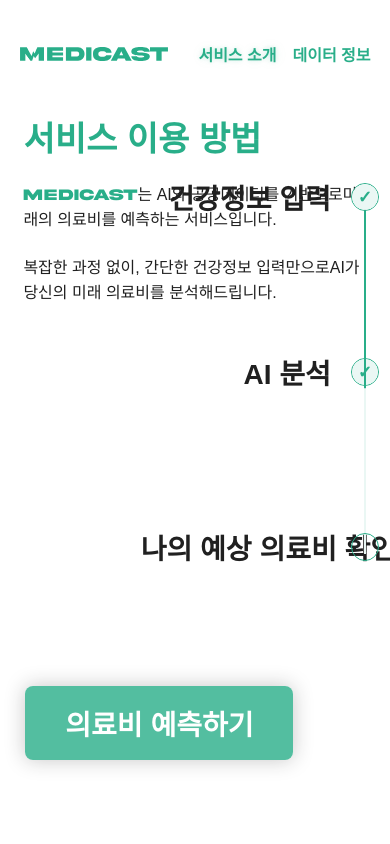
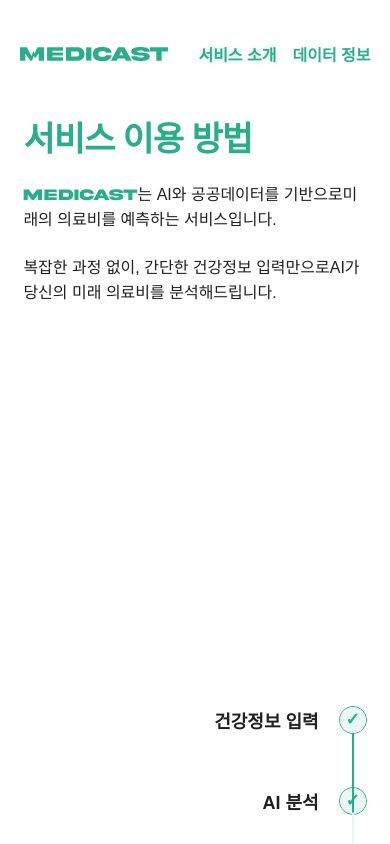
Before and after one commit to 2026-DDJ/FE, a React (Vite) app: page /intro in a window 390 px wide. Shown: the top 844 px of the page. Built offline with nearby package versions, Linux system fonts and the light colour scheme; no server answers; a web font is replaced by a local one.

Commit message:
style: stack intro sections and progress animation on mobile

```diff
--- a/src/styles/Intro.styles.js
+++ b/src/styles/Intro.styles.js
@@ -12,7 +12,7 @@ export const IntroContainer = styled(PageContainer)`
   width: 100%;
   min-height: 100vh;
 
-  overflow: hidden;
+  overflow-x: hidden;
 `;
 
 export const IntroContent = styled.main`
@@ -21,6 +21,7 @@ export const IntroContent = styled.main`
   width: 100%;
   height: 100vh;
   min-height: 760px;
+  @media (max-width: 1024px) { height: auto; min-height: 100dvh; display: flex; flex-direction: column; align-items: center; padding: 120px 6% 44px; gap: 28px; }
 `;
 
 export const LeftSection = styled.section`
@@ -28,6 +29,7 @@ export const LeftSection = styled.section`
 
   top: 16.5%;
   left: 6.5%;
+  @media (max-width: 1024px) { position: static; width: 100%; }
 `;
 
 export const Title = styled.h1`
@@ -39,7 +41,8 @@ export const Title = styled.h1`
   font-size: 80px;
   font-weight: 800;
   line-height: 0.95;
-  letter-spacing: -3%;
+  letter-spacing: -0.03em;
+  @media (max-width: 1024px) { font-size: clamp(34px, 6vw, 60px); line-height: 1.1; }
 
 `;
 
@@ -50,6 +53,7 @@ export const Description = styled.div`
 
   font-size: 32px;
   font-weight: 400;
+  @media (max-width: 1024px) { margin-top: 24px; font-size: clamp(16px, 2.8vw, 24px); p { margin-bottom: 16px; } br { display: none; } }
   line-height: 154%;
 
   p {
@@ -71,6 +75,7 @@ export const SkeletonSection = styled.div`
 
   width: 22%;
   height: 61%;
+  @media (max-width: 1024px) { position: relative; top: auto; left: auto; width: min(75vw, 360px); height: 320px; flex-shrink: 0; }
 
   animation: skeletonEnter 0.9s
     cubic-bezier(0.22, 1, 0.36, 1);
@@ -96,6 +101,7 @@ export const ProgressSection = styled.div`
 
   width: 250px;
   height: 390px;
+  @media (max-width: 1024px) { position: static; width: min(100%, 360px); height: 190px; align-self: center; }
 `;
 
 export const ButtonArea = styled.div`
@@ -103,6 +109,7 @@ export const ButtonArea = styled.div`
 
   left: 6.5%;
   bottom: 10%;
+  @media (max-width: 1024px) { position: static; width: 100%; display: flex; justify-content: center; > button { width: min(100%, 360px); } }
 `;
 
 /* =========================
@@ -114,6 +121,7 @@ export const ProgressContainer = styled.div`
 
   width: 270px;
   height: 390px;
+  @media (max-width: 1024px) { width: 100%; height: 190px; }
 `;
 
 export const ProgressAxis = styled.div`
@@ -257,6 +265,7 @@ export const ProgressLabel = styled.span`
 
   font-size: 28px;
   font-weight: 700;
+  @media (max-width: 1024px) { width: auto; font-size: 18px; }
 
   text-align: right;
 
```
